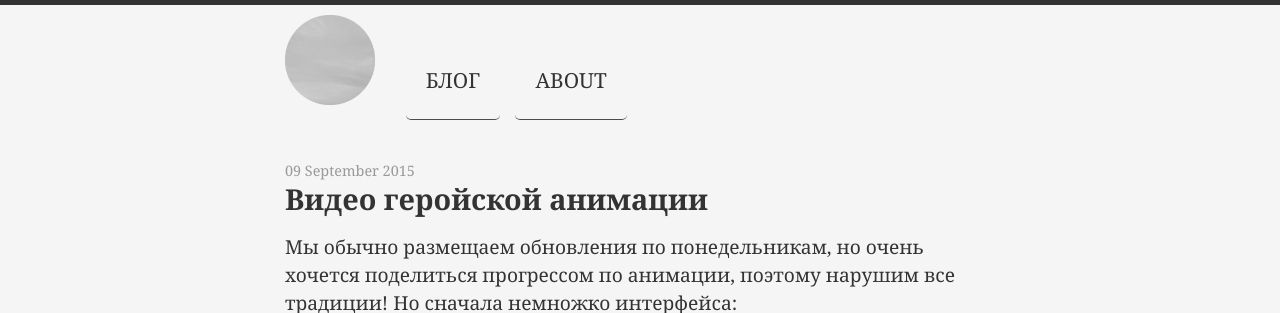
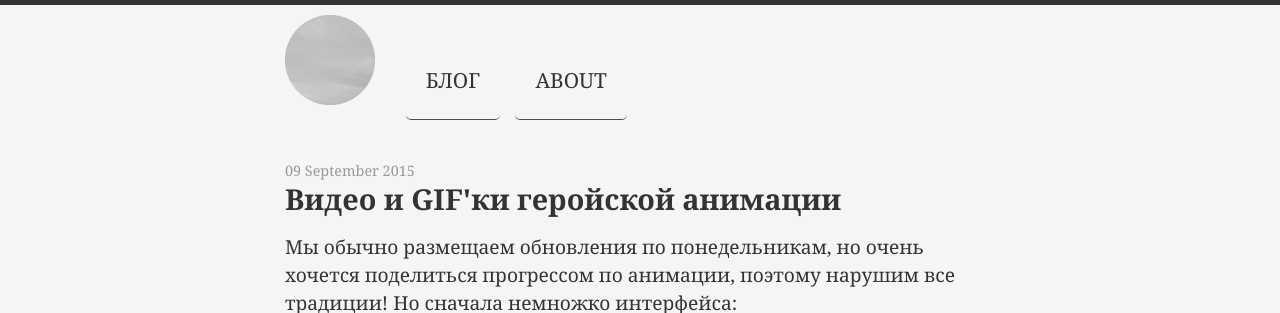
Before and after one commit to Ancientrivals/old, a Jekyll site: the page built from ru/_posts/2015-09-09-ru-animation-gifs-video.md, in a window 1280 px wide and 900 px high, cut to the strip 0-313 px from the top of the window. Built offline with Jekyll 4.4.1, drawn with Linux system fonts in a browser that asks for light colours; nearby versions of some CDN libraries.

Commit message:
изменил заголовки

```diff
--- a/ru/_posts/2015-09-09-ru-animation-gifs-video.md
+++ b/ru/_posts/2015-09-09-ru-animation-gifs-video.md
@@ -1,6 +1,6 @@
 ---
 layout: ru_post
-title: Видео геройской анимации
+title: Видео и GIF'ки геройской анимации
 ---
 
 Мы обычно размещаем обновления по понедельникам, но очень хочется поделиться прогрессом по анимации, поэтому нарушим все традиции! Но сначала немножко интерфейса:
```
Also changed, not shown: en/_posts/2015-09-09-animation-gifs-video.md (+1 -1 lines).
